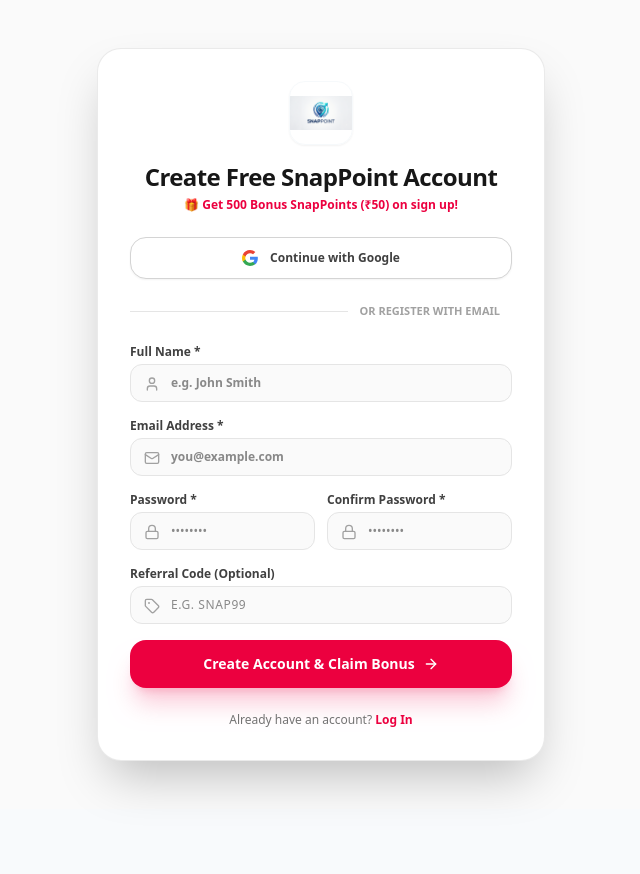
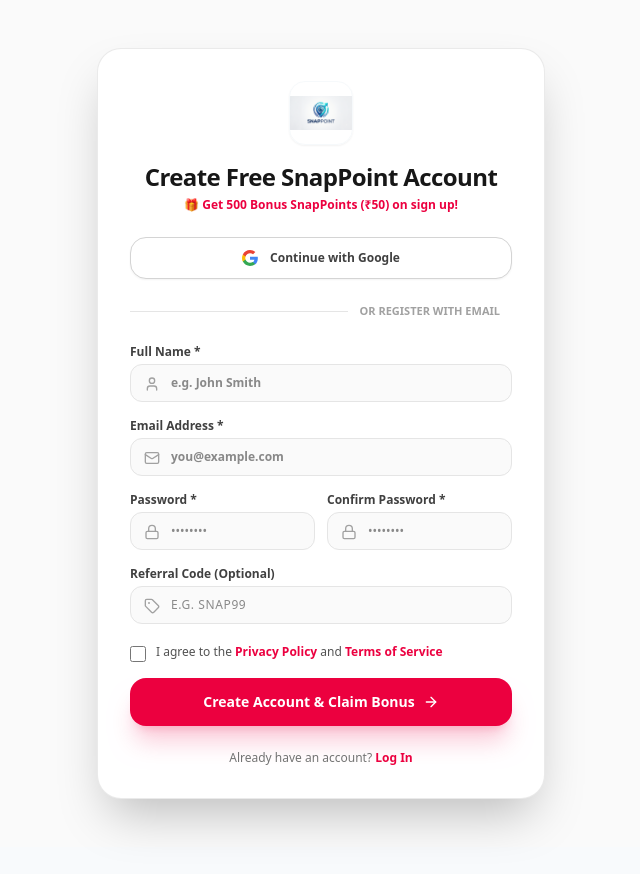
Before and after one commit to codewithsourabhX/SnapPoint, a React (Vite) app: page / in a window 1280 px wide. Both pictures are taken after a click on the button "Sign Up for 500 SnapPoints". Shown: the top 874 px of the page, without its empty margins (319-959 px from the left). Built offline with nearby package versions, Linux system fonts and the light colour scheme; no server answers.

Commit message:
feat: add Privacy Policy and Terms of Service agreement checkbox with links to registration forms

```diff
--- a/src/components/auth/GoogleDetailsModal.tsx
+++ b/src/components/auth/GoogleDetailsModal.tsx
@@ -3,6 +3,7 @@
 import { User, Tag, Sparkles, Loader2, CheckCircle2 } from 'lucide-react';
 import { db, doc, setDoc, getDocs, collection, query, where, updateDoc } from '../../lib/firebase';
 import { UserProfile } from '../../types';
+import { useApp } from '../../context/AppContext';
 
 interface GoogleDetailsModalProps {
   isOpen: boolean;
@@ -15,8 +16,10 @@
   authUser,
   onComplete
 }) => {
+  const { setCurrentPage } = useApp();
   const [name, setName] = useState(authUser.displayName || '');
   const [referralCodeInput, setReferralCodeInput] = useState('');
+  const [agreedToTerms, setAgreedToTerms] = useState(false);
   const [loading, setLoading] = useState(false);
   const [errorMsg, setErrorMsg] = useState('');
 
@@ -26,6 +29,10 @@
     e.preventDefault();
     if (!name.trim()) {
       setErrorMsg('Please enter your full name.');
+      return;
+    }
+    if (!agreedToTerms) {
+      setErrorMsg('Please agree to the Privacy Policy and Terms of Service to continue.');
       return;
     }
 
@@ -189,6 +196,44 @@
             </p>
           </div>
 
+          {/* Terms & Privacy Checkbox */}
+          <div className="flex items-start gap-2.5 pt-1">
+            <input
+              type="checkbox"
+              id="terms-google-modal"
+              required
+              checked={agreedToTerms}
+              onChange={e => setAgreedToTerms(e.target.checked)}
+              className="mt-0.5 w-4 h-4 rounded border-neutral-300 dark:border-neutral-700 text-amber-500 focus:ring-amber-500 cursor-pointer accent-amber-500"
+            />
+            <label htmlFor="terms-google-modal" className="text-xs text-neutral-600 dark:text-neutral-400 font-medium leading-tight cursor-pointer select-none">
+              I agree to the{' '}
+              <button
+                type="button"
+                onClick={(e) => {
+                  e.preventDefault();
+                  e.stopPropagation();
+                  setCurrentPage('privacy');
+                }}
+                className="font-bold text-amber-600 dark:text-amber-400 hover:underline cursor-pointer inline"
+              >
+                Privacy Policy
+              </button>{' '}
+              and{' '}
+              <button
+                type="button"
+                onClick={(e) => {
+                  e.preventDefault();
+                  e.stopPropagation();
+                  setCurrentPage('terms');
+                }}
+                className="font-bold text-amber-600 dark:text-amber-400 hover:underline cursor-pointer inline"
+              >
+                Terms of Service
+              </button>
+            </label>
+          </div>
+
           <button
             type="submit"
             disabled={loading}
--- a/src/components/auth/SignUpPage.tsx
+++ b/src/components/auth/SignUpPage.tsx
@@ -12,6 +12,7 @@
   const [password, setPassword] = useState('');
   const [confirmPassword, setConfirmPassword] = useState('');
   const [referralCode, setReferralCode] = useState('');
+  const [agreedToTerms, setAgreedToTerms] = useState(false);
   const [loading, setLoading] = useState(false);
   const [googleLoading, setGoogleLoading] = useState(false);
 
@@ -23,6 +24,10 @@
     }
     if (password !== confirmPassword) {
       addToast({ title: 'Password Mismatch', message: 'Passwords do not match.', type: 'error' });
+      return;
+    }
+    if (!agreedToTerms) {
+      addToast({ title: 'Agreement Required', message: 'Please agree to the Privacy Policy and Terms of Service to create an account.', type: 'warning' });
       return;
     }
 
@@ -305,6 +310,44 @@
             </div>
           </div>
 
+          {/* Terms & Privacy Checkbox */}
+          <div className="flex items-start gap-2.5 pt-1">
+            <input
+              type="checkbox"
+              id="terms-signup"
+              required
+              checked={agreedToTerms}
+              onChange={e => setAgreedToTerms(e.target.checked)}
+              className="mt-0.5 w-4 h-4 rounded border-neutral-300 dark:border-neutral-700 text-rose-600 focus:ring-rose-500 cursor-pointer accent-rose-600"
+            />
+            <label htmlFor="terms-signup" className="text-xs text-neutral-600 dark:text-neutral-400 font-medium leading-tight cursor-pointer select-none">
+              I agree to the{' '}
+              <button
+                type="button"
+                onClick={(e) => {
+                  e.preventDefault();
+                  e.stopPropagation();
+                  setCurrentPage('privacy');
+                }}
+                className="font-bold text-rose-600 dark:text-rose-400 hover:underline cursor-pointer inline"
+              >
+                Privacy Policy
+              </button>{' '}
+              and{' '}
+              <button
+                type="button"
+                onClick={(e) => {
+                  e.preventDefault();
+                  e.stopPropagation();
+                  setCurrentPage('terms');
+                }}
+                className="font-bold text-rose-600 dark:text-rose-400 hover:underline cursor-pointer inline"
+              >
+                Terms of Service
+              </button>
+            </label>
+          </div>
+
           <button
             type="submit"
             disabled={loading || googleLoading}
```
